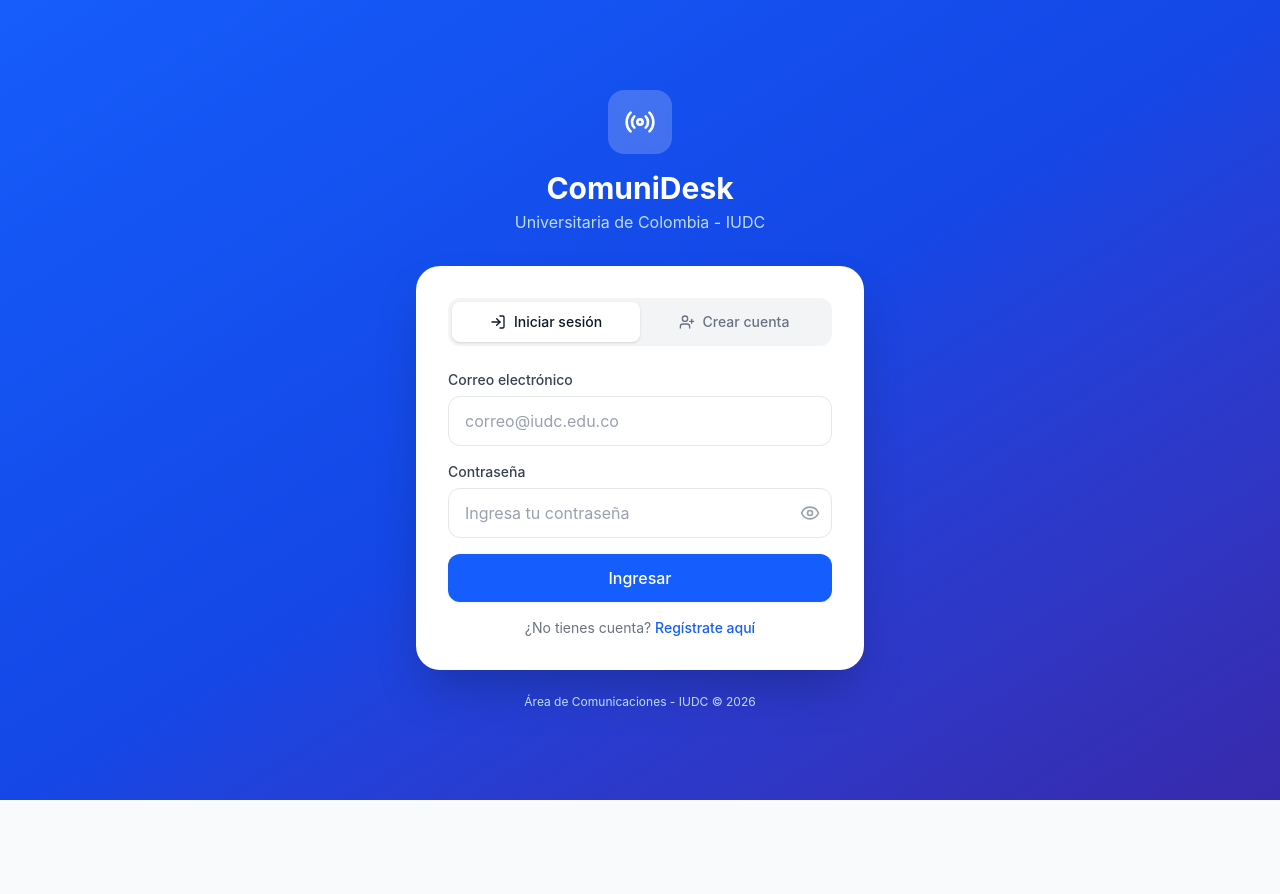
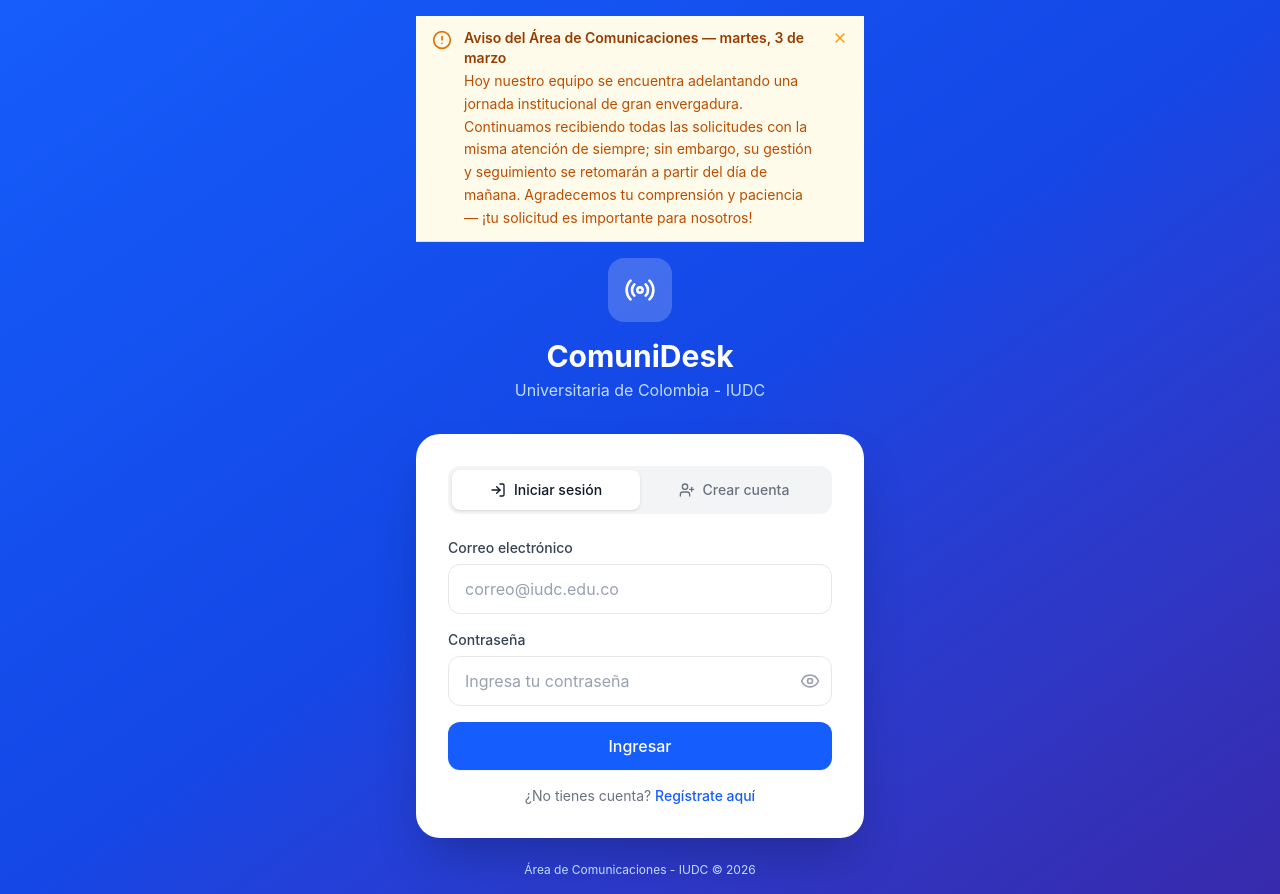
Before and after one commit to iudcdesarrollo/ComunideskIUDC, a React (Vite) app: page /login in a window 1280 px wide. Before the commit the page ends 800 px from the top, so only its background shows below. Built offline with nearby package versions, Linux system fonts and the light colour scheme; no server answers.

Commit message:
disclaimer

```diff
--- a/src/components/Dashboard.jsx
+++ b/src/components/Dashboard.jsx
@@ -1,6 +1,7 @@
 import { useState, useEffect, useCallback, useRef } from 'react';
 import { useNavigate } from 'react-router-dom';
 import { useAuth } from '../context/AuthContext';
+import DisclaimerBanner from './DisclaimerBanner';
 import { api } from '../services/api';
 import {
   FileText,
@@ -354,6 +355,7 @@ export default function Dashboard() {
 
   return (
     <div className="space-y-6 max-w-7xl mx-auto px-4 sm:px-6">
+      <DisclaimerBanner />
       {/* Encabezado */}
       <div className="flex flex-col sm:flex-row sm:items-center sm:justify-between gap-3">
         <div>
--- /dev/null
+++ b/src/components/DisclaimerBanner.jsx
@@ -0,0 +1,46 @@
+import { useState } from 'react';
+import { X, AlertCircle } from 'lucide-react';
+
+// El banner se oculta automáticamente después del 19 de marzo de 2026 a las 14:00
+const EXPIRA = new Date('2026-03-19T14:00:00');
+const STORAGE_KEY = 'disclaimer_cerrado_20260318';
+
+export default function DisclaimerBanner() {
+  const [cerrado, setCerrado] = useState(() => {
+    return localStorage.getItem(STORAGE_KEY) === 'true';
+  });
+
+  const ahora = new Date();
+  if (ahora >= EXPIRA || cerrado) return null;
+
+  const handleCerrar = () => {
+    localStorage.setItem(STORAGE_KEY, 'true');
+    setCerrado(true);
+  };
+
+  return (
+    <div className="w-full bg-amber-50 border-b border-amber-200 px-4 py-3">
+      <div className="max-w-5xl mx-auto flex items-start gap-3">
+        <AlertCircle className="w-5 h-5 text-amber-600 shrink-0 mt-0.5" />
+        <div className="flex-1 min-w-0">
+          <p className="text-sm font-semibold text-amber-800">
+            Aviso del Área de Comunicaciones — {new Date().toLocaleDateString('es-CO', { weekday: 'long', day: 'numeric', month: 'long' })}
+          </p>
+          <p className="text-sm text-amber-700 mt-0.5 leading-relaxed">
+            Hoy nuestro equipo se encuentra adelantando una jornada institucional de gran envergadura.
+            Continuamos recibiendo todas las solicitudes con la misma atención de siempre;
+            sin embargo, su gestión y seguimiento se retomarán a partir del día de mañana.
+            Agradecemos tu comprensión y paciencia — ¡tu solicitud es importante para nosotros!
+          </p>
+        </div>
+        <button
+          onClick={handleCerrar}
+          className="shrink-0 text-amber-500 hover:text-amber-700 transition-colors mt-0.5"
+          title="Cerrar aviso"
+        >
+          <X className="w-4 h-4" />
+        </button>
+      </div>
+    </div>
+  );
+}
--- a/src/components/Login.jsx
+++ b/src/components/Login.jsx
@@ -1,6 +1,7 @@
 import { useState } from 'react';
 import { useAuth } from '../context/AuthContext';
 import { Radio, Eye, EyeOff, AlertCircle, UserPlus, LogIn } from 'lucide-react';
+import DisclaimerBanner from './DisclaimerBanner';
 
 export default function Login() {
   const { iniciarSesion, registrarUsuario } = useAuth();
@@ -79,7 +80,10 @@ export default function Login() {
 
 
   return (
-    <div className="min-h-screen bg-gradient-to-br from-blue-600 via-blue-700 to-indigo-800 flex items-center justify-center p-4">
+    <div className="min-h-screen bg-gradient-to-br from-blue-600 via-blue-700 to-indigo-800 flex flex-col items-center justify-center p-4">
+      <div className="w-full max-w-md mb-4">
+        <DisclaimerBanner />
+      </div>
       <div className="w-full max-w-md">
         {/* Logo y título */}
         <div className="text-center mb-8">
```
